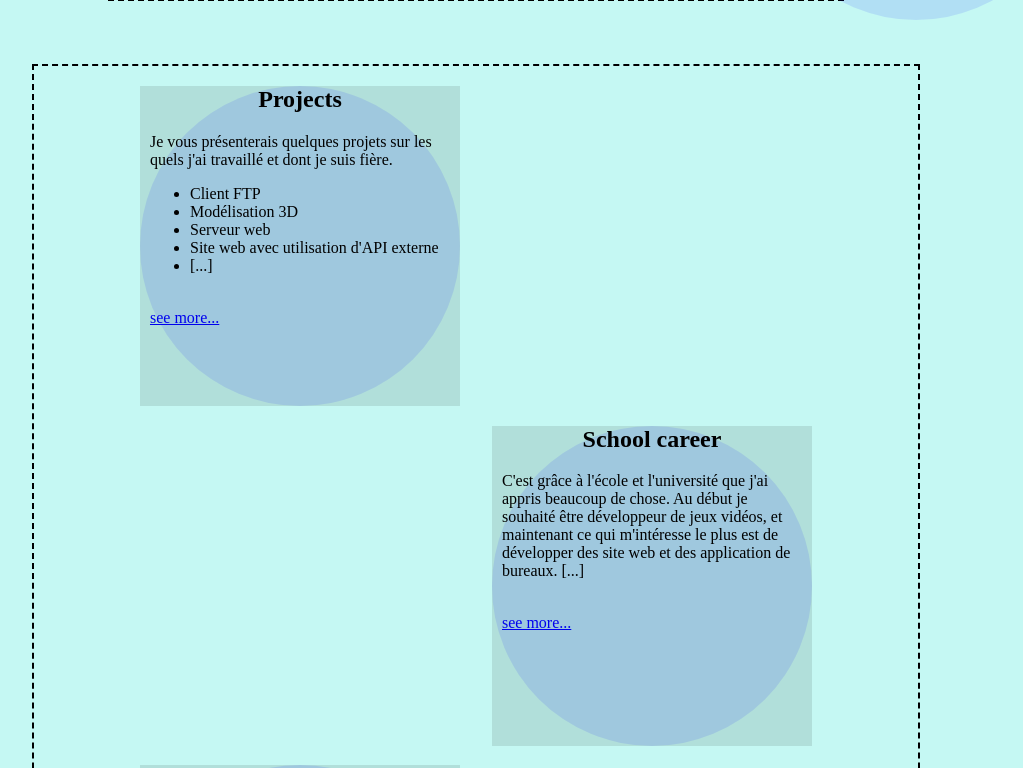
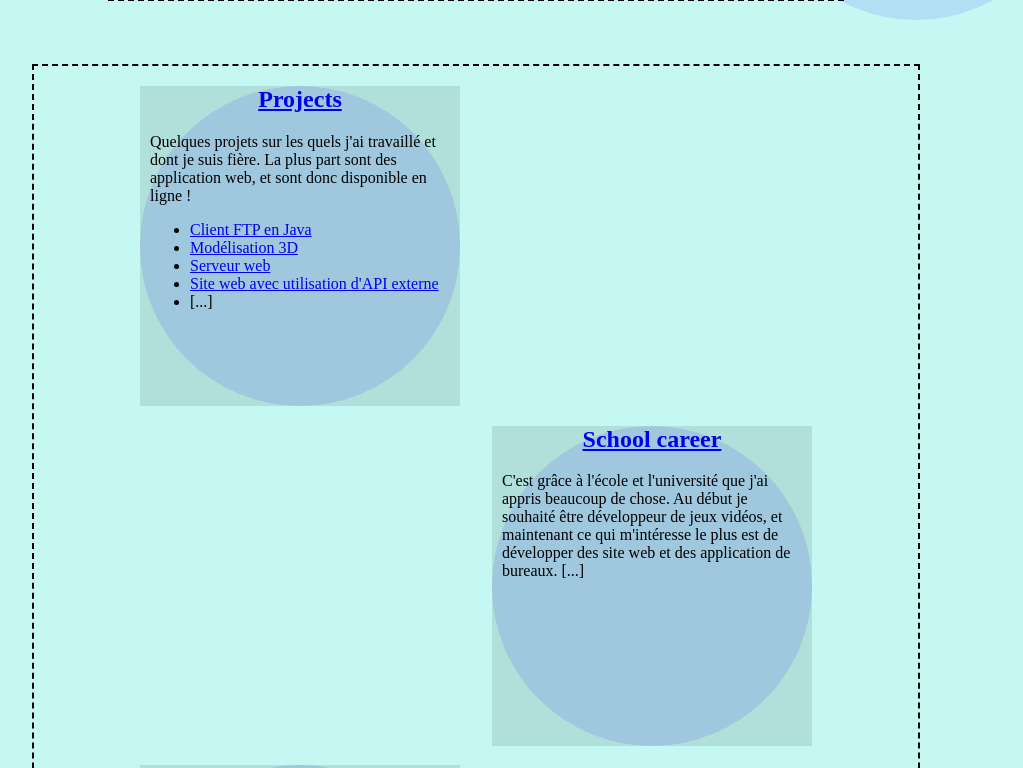
Before and after one commit to Elioce33/eportfolio, a Next.js app: page / in a window 1280 px wide. Shown: the part 360-1128 px from the top of the page, without its empty margins (164-1187 px from the left). Built offline with nearby package versions, Linux system fonts and the light colour scheme.

Commit message:
feat: refactor bubble and links

```diff
--- a/app/components/bubble.tsx
+++ b/app/components/bubble.tsx
@@ -1,18 +1,41 @@
-import {BubbleLink} from "@/app/components/link";
-import {Link} from "@/app/types";
+import Link from "next/link";
 
-export function Bubble({className = "", title, information_links, children}: any) {
+export function Bubble({className = "", title, children}: any) {
 
     return <div className={`bubble_container ${className}`}>
         <div className='bubble'>
             <div className='bubble_content'>
                 <h2>{title}</h2>
                 {children}
-                <br/>
-                {information_links && information_links.map(
-                    (link: Link) => <BubbleLink link={link}/>
-                )}
             </div>
         </div>
     </div>;
 }
+
+export function BubbleProject({project}: any) {
+    const {name, slug, description, languages, technologies, links} = project;
+    const languagesItems = languages.map((language: string, index: number) => <li key={index}>{language}</li>);
+    const technologiesItems = technologies.map((technology: string, index: number) => <li key={index}>{technology}</li>);
+    const linksItems = links.map(({url, name}: {url: string, name: string}, index: number) => <li key={index}><a href={url}>{name}</a></li>);
+
+    const title = <Link href={"projects/" + slug}>{name}</Link>;
+
+    return <Bubble className="project_bubble" title={title}>
+        <p>{description}</p>
+
+        <div className="project_tools">
+            {languages.length > 0 && <>
+                <h3>Language</h3>
+                <ul>{languagesItems}</ul>
+            </>}
+            {technologies.length > 0 && <>
+                <h3>Technologies</h3>
+                <ul>{technologiesItems}</ul>
+            </>}
+        </div>
+        {links.length > 0 && <>
+            <h3>Links</h3>
+            <ul>{linksItems}</ul>
+        </>}
+    </Bubble>
+}
--- a/app/page.tsx
+++ b/app/page.tsx
@@ -1,4 +1,5 @@
 import {Bubble} from "@/app/components/bubble";
+import Link from "next/link";
 
 export default function Page() {
   return <>
@@ -19,25 +20,25 @@ export default function Page() {
     </Bubble>
     <h1>Eliott Collin</h1>
     <main>
-      <Bubble title="Projects" information_links={[{href: "projects"}]}>
+      <Bubble title={<Link href="projects">Projects</Link>}>
         <div>
-          <p>Je vous présenterais quelques projets sur les quels j'ai travaillé et dont je suis fière.</p>
+          <p>Quelques projets sur les quels j'ai travaillé et dont je suis fière. La plus part sont des application web, et sont donc disponible en ligne !</p>
           <ul>
-            <li>Client FTP</li>
-            <li>Modélisation 3D</li>
-            <li>Serveur web</li>
-            <li>Site web avec utilisation d'API externe</li>
+            <li><Link href="projects/client-ftp">Client FTP en Java</Link></li>
+            <li><Link href="projects/modelisation-3d">Modélisation 3D</Link></li>
+            <li><Link href="projects/http-server">Serveur web</Link></li>
+            <li><Link href="projects/just-series">Site web avec utilisation d'API externe</Link></li>
             <li>[...]</li>
           </ul>
         </div>
       </Bubble>
-      <Bubble title="School career" information_links={[{href: "school"}]}>
+      <Bubble title={<Link href="school_career">School career</Link>}>
         <p>C'est grâce à l'école et l'université que j'ai appris beaucoup de chose. Au début je souhaité être développeur de jeux vidéos, et maintenant ce qui m'intéresse le plus est de développer des site web et des application de bureaux. [...]</p>
       </Bubble>
-      <Bubble title="Work experience" information_links={[{href:"work"}]}>
+      <Bubble title={<Link href="works">Work experience</Link>}>
         <p>J'ai aussi beaucoup appris en travaillant au sain d'équipe de développeur durant mes éxpérience professionnels [...]</p>
       </Bubble>
-      <Bubble title="Hobbies" information_links={[{href:"hobbies"}]}>
+      <Bubble title={<Link href="hobbies">Hobbies</Link>}>
         <p>Ce qui caractérise quelqu'un c'est aussi ce qu'il aime faire. [...]</p>
       </Bubble>
     </main>
--- a/app/projects/page.tsx
+++ b/app/projects/page.tsx
@@ -1,37 +1,10 @@
-import {Bubble} from "@/app/components/bubble";
+import {Bubble, BubbleProject} from "@/app/components/bubble";
 import {projects} from "./projects.json";
-import Link from "next/link";
+import {Project} from "@/app/types";
 
-function BubbleProject({project}: any) {
-  const {name, slug, description, languages, technologies, links} = project;
-  const languagesItems = languages.map((language: string, index: number) => <li key={index}>{language}</li>);
-  const technologiesItems = technologies.map((technology: string, index: number) => <li key={index}>{technology}</li>);
-  const linksItems = links.map(({url, name}: {url: string, name: string}, index: number) => <li key={index}><a href={url}>{name}</a></li>);
-
-  const title = <Link href={"projects/" + slug}>{name}</Link>;
-
-  return <Bubble className="project_bubble" title={title}>
-    <p>{description}</p>
-
-    <div className="project_tools">
-      {languages.length > 0 && <>
-          <h3>Language</h3>
-          <ul>{languagesItems}</ul>
-      </>}
-      {technologies.length > 0 && <>
-          <h3>Technologies</h3>
-          <ul>{technologiesItems}</ul>
-      </>}
-    </div>
-    {links.length > 0 && <>
-        <h3>Links</h3>
-        <ul>{linksItems}</ul>
-    </>}
-  </Bubble>
-}
-
-
-const projectsItems = projects.map((project, index) => <BubbleProject key={index} project={project}/>);
+const projectsItems = projects.map((project: Project, index:  number) => {
+    return <BubbleProject key={index} project={project}/>
+});
 
 export default function Page() {
   return <>
--- a/app/types/index.tsx
+++ b/app/types/index.tsx
@@ -1,5 +1,14 @@
-export interface Link {
-    href: string,
-    content: string | "see more..."
-    target: "_blank" | "_self" | "_parent" | "_top"
+interface Link {
+    name: string,
+    url: string
 }
+
+export interface Project {
+    name: string,
+    slug: string,
+    description: string,
+    presentation: string,
+    languages: string[],
+    technologies: string[],
+    links: Link[]
+}
```
